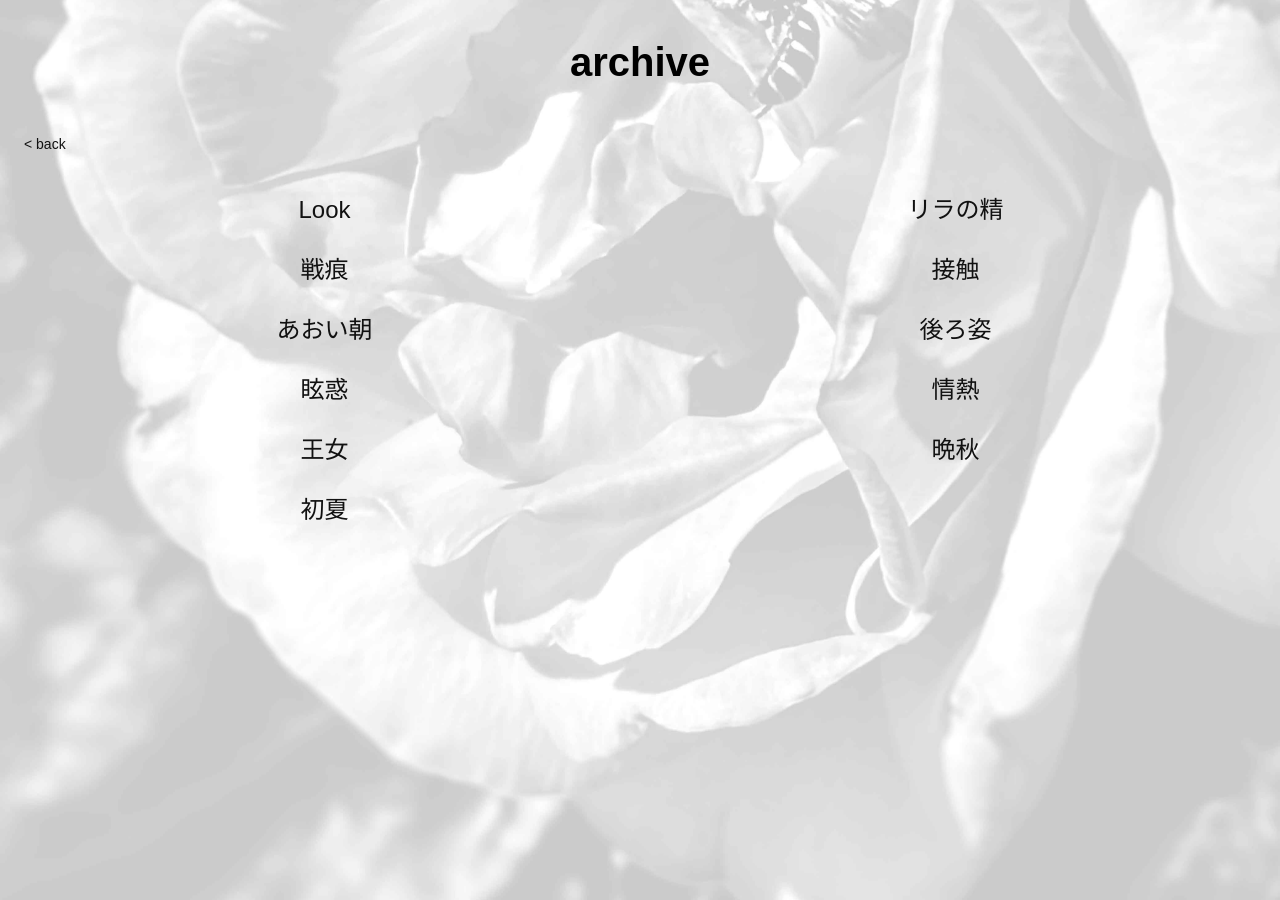
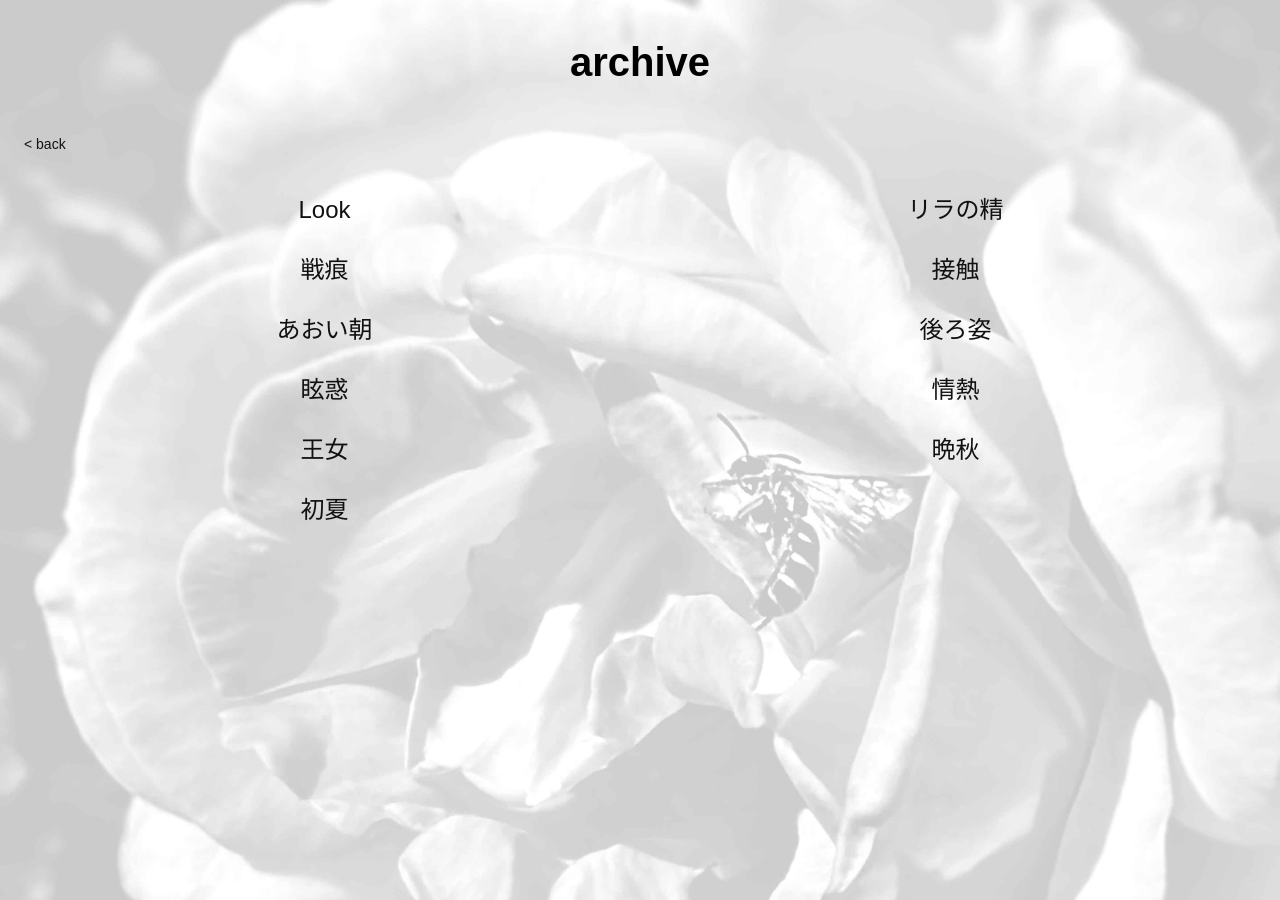
Before and after one commit to ohlucinda/gem, a Jekyll site: the page built from archive.html, in a window 1280 px wide. Built offline with Jekyll 4.4.1, drawn with Linux system fonts in a browser that asks for light colours; some web fonts are replaced.

Commit message:
Update archive.html

```diff
--- a/archive.html
+++ b/archive.html
@@ -31,7 +31,7 @@ body {
 
   background-size: cover;
 
-  background-position: center;
+  background-position: center 20%;
 
   background-repeat: no-repeat;
 
```
